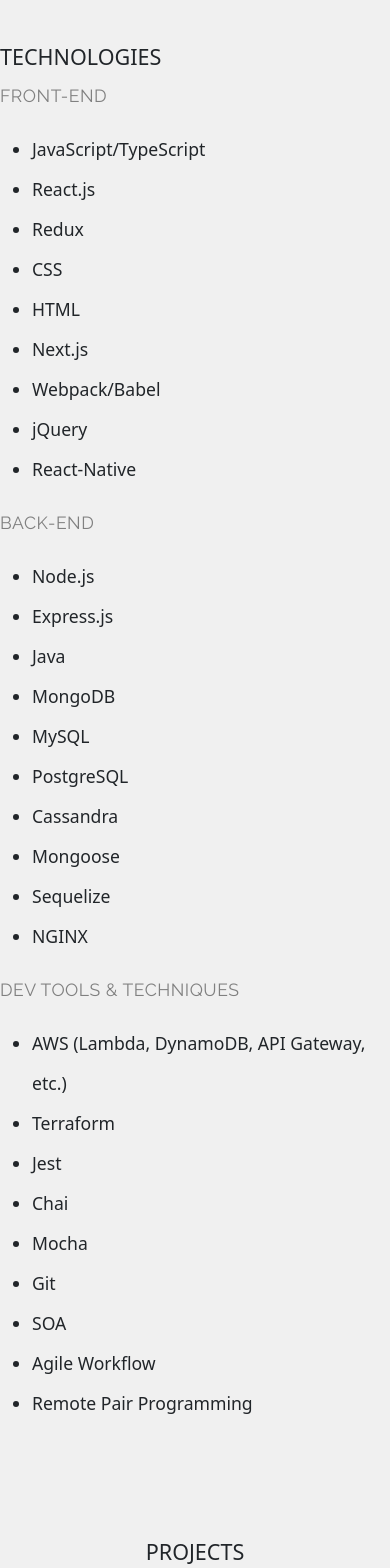
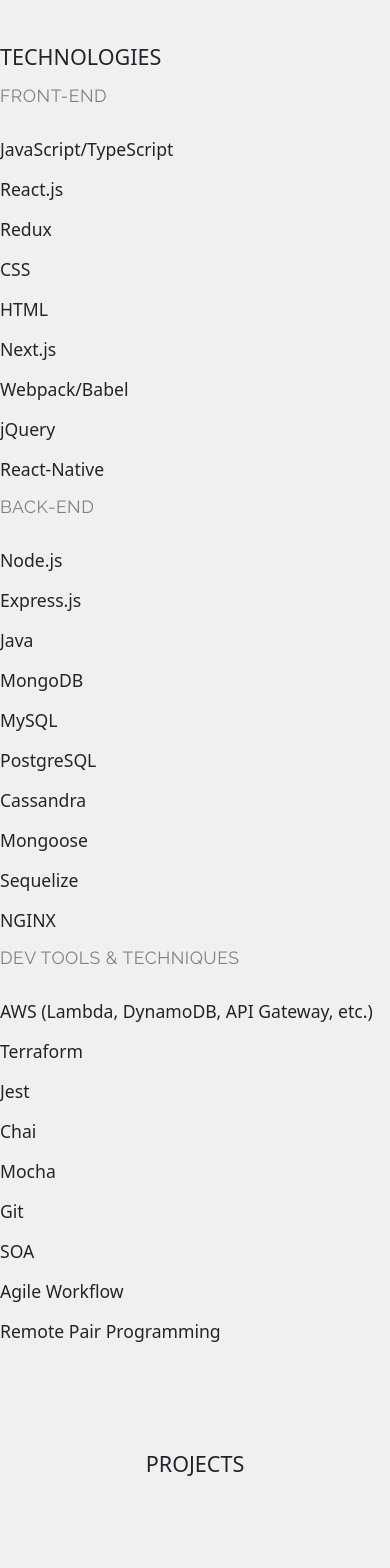
Before and after one commit to davidhk21/my-portfolio, a Next.js app: page /portfolio in a window 390 px wide. Shown: the part 900-2468 px from the top of the page. Built offline with nearby package versions, Linux system fonts and the light colour scheme.

Commit message:
add tools for home page and remove bullet points from skills list

```diff
--- a/components/home_page_components/introduction.js
+++ b/components/home_page_components/introduction.js
@@ -18,6 +18,11 @@
       <div className={styles.imageTextContainer}>
         <h1 className={styles.imageTitle}>Hi! I&apos;m David Kim.</h1>
         <h1 className={styles.imageText}>(pretty unique, right?)</h1>
+        <div className={styles.toolsContainer}>
+          <h3 className={styles.toolsTitle}>Built with</h3>
+          <h4 className={styles.tools}>React, Next.js, JavaScript, </h4>
+          <h4 className={styles.tools}>HTML, CSS, AWS</h4>
+        </div>
       </div>
     </div>
   );
--- a/components/portfolio_components/skills.js
+++ b/components/portfolio_components/skills.js
@@ -16,7 +16,7 @@
           </div>
           <div>
             <p>FRONT-END</p>
-            <ul>
+            <ul className={styles.skillsList}>
               <li>JavaScript/TypeScript</li>
               <li>React.js</li>
               <li>Redux</li>
@@ -30,7 +30,7 @@
           </div>
           <div>
             <p>BACK-END</p>
-            <ul>
+            <ul className={styles.skillsList}>
               <li>Node.js</li>
               <li>Express.js</li>
               <li>Java</li>
@@ -45,7 +45,7 @@
           </div>
           <div>
             <p>DEV TOOLS & TECHNIQUES</p>
-            <ul>
+            <ul className={styles.skillsList}>
               <li>AWS (Lambda, DynamoDB, API Gateway, etc.)</li>
               <li>Terraform</li>
               <li>Jest</li>
--- a/styles/Portfolio.module.css
+++ b/styles/Portfolio.module.css
@@ -51,6 +51,12 @@
 }
 
 /********** Skills **********/
+
+ul.skillsList {
+  list-style:none;
+  margin: 0;
+  padding: 0;
+}
 
 .skillsContainer {
   padding: 100px 0;
```
Also changed, not shown: styles/Home.module.css (+37 -0 lines).
